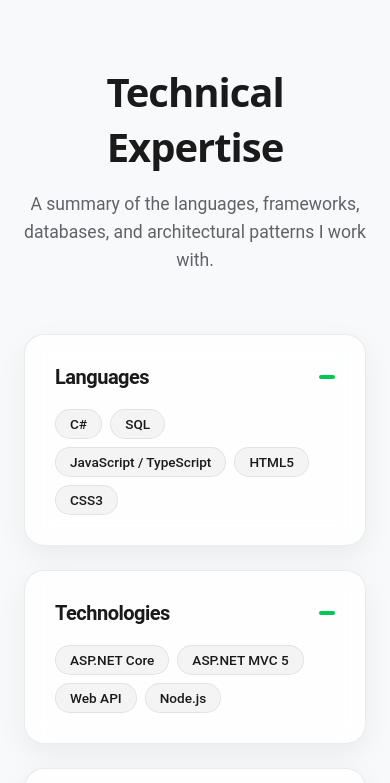
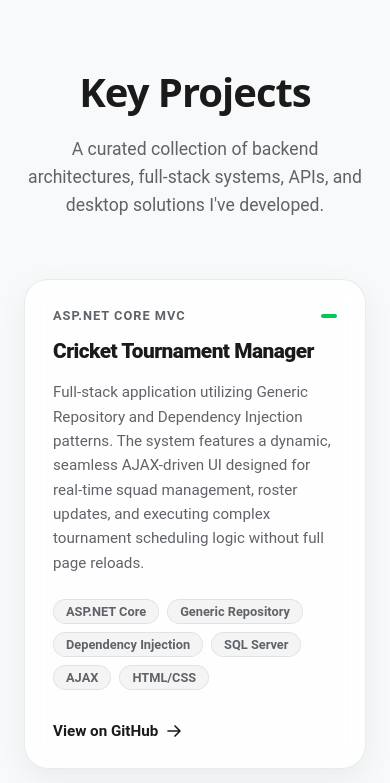
Before and after one commit to MMRakibuzzaman/MMRakibuzzaman.github.io, an Angular app: page / in a window 390 px wide. Shown: the part 880-1663 px from the top of the page. Built offline with nearby package versions, Linux system fonts and the light colour scheme.

Commit message:
Populate Projects component with featured project cards and responsive layout

```diff
--- a/src/app/app.html
+++ b/src/app/app.html
@@ -1,5 +1,6 @@
 <app-navbar></app-navbar>
 <app-home id="home"></app-home>
+<app-projects id="projects"></app-projects>
 <app-skills id="skills"></app-skills>
 <app-about-me id="about"></app-about-me>
 <app-contact id="contact"></app-contact>
--- a/src/app/app.ts
+++ b/src/app/app.ts
@@ -5,10 +5,11 @@
 import { Contact } from './components/contact/contact';
 import { Skills } from './components/skills/skills';
 import { AboutMe } from './components/about-me/about-me';
+import { Projects } from './components/projects/projects';
 
 @Component({
   selector: 'app-root',
-  imports: [RouterOutlet, Navbar, Home, Contact, Skills, AboutMe],
+  imports: [RouterOutlet, Navbar, Home, Contact, Skills, AboutMe, Projects],
   templateUrl: './app.html',
   styleUrl: './app.css'
 })
--- a/src/app/components/projects/projects.css
+++ b/src/app/components/projects/projects.css
@@ -0,0 +1,176 @@
+.projects-section {
+  padding: 100px 24px;
+  background-color: var(--bg-color);
+  position: relative;
+  overflow: hidden;
+  box-sizing: border-box;
+}
+
+.projects-container {
+  max-width: 1000px;
+  margin: 0 auto;
+}
+
+.section-header {
+  text-align: center;
+  margin-bottom: 60px;
+}
+
+.section-header .title {
+  font-size: 2.5rem;
+  font-weight: 800;
+  color: var(--logo-color);
+  margin: 0 0 16px 0;
+  letter-spacing: -1px;
+  font-family: system-ui, -apple-system, sans-serif;
+}
+
+.section-header .subtitle {
+  font-size: 1.1rem;
+  color: var(--text-secondary);
+  max-width: 600px;
+  margin: 0 auto;
+  line-height: 1.6;
+}
+
+.projects-grid {
+  display: grid;
+  grid-template-columns: repeat(auto-fit, minmax(400px, 1fr));
+  gap: 32px;
+}
+
+.project-card {
+  background-color: var(--navbar-bg);
+  backdrop-filter: blur(12px);
+  -webkit-backdrop-filter: blur(12px);
+  border: 1px solid var(--navbar-border);
+  border-radius: 24px;
+  padding: 36px;
+  box-shadow: 0 10px 30px var(--shadow-color);
+  transition: transform 0.3s cubic-bezier(0.4, 0, 0.2, 1), border-color 0.3s ease;
+  display: flex;
+  flex-direction: column;
+  justify-content: space-between;
+}
+
+.project-card:hover {
+  transform: translateY(-5px);
+  border-color: rgba(198, 40, 40, 0.3);
+}
+
+.project-header {
+  display: flex;
+  align-items: center;
+  justify-content: space-between;
+  margin-bottom: 16px;
+}
+
+.project-category {
+  font-size: 0.8rem;
+  font-weight: 600;
+  color: var(--text-secondary);
+  text-transform: uppercase;
+  letter-spacing: 1px;
+}
+
+.decorator {
+  width: 16px;
+  height: 4px;
+  background-color: var(--accent-color);
+  border-radius: 9999px;
+  transition: width 0.3s ease, background-color 0.3s ease;
+}
+
+.project-card:hover .decorator {
+  width: 24px;
+  background-color: var(--red-accent);
+}
+
+.project-title {
+  font-size: 1.5rem;
+  font-weight: 800;
+  color: var(--logo-color);
+  margin: 0 0 16px 0;
+  letter-spacing: -0.5px;
+  line-height: 1.2;
+}
+
+.project-about {
+  font-size: 0.95rem;
+  color: var(--text-secondary);
+  line-height: 1.6;
+  margin: 0 0 24px 0;
+  flex-grow: 1;
+}
+
+.tech-tags {
+  display: flex;
+  flex-wrap: wrap;
+  gap: 8px;
+  margin-bottom: 32px;
+}
+
+.tech-tag {
+  background-color: var(--hover-bg);
+  color: var(--text-secondary);
+  border: 1px solid var(--navbar-border);
+  font-size: 0.8rem;
+  font-weight: 600;
+  padding: 4px 12px;
+  border-radius: 9999px;
+  transition: border-color 0.2s ease, color 0.2s ease;
+  user-select: none;
+}
+
+.project-card:hover .tech-tag {
+  border-color: rgba(198, 40, 40, 0.15);
+}
+
+.tech-tag:hover {
+  border-color: var(--red-accent) !important;
+  color: var(--red-accent);
+}
+
+.card-footer {
+  display: flex;
+  align-items: center;
+}
+
+.github-link {
+  display: inline-flex;
+  align-items: center;
+  gap: 8px;
+  color: var(--logo-color);
+  text-decoration: none;
+  font-size: 0.95rem;
+  font-weight: 700;
+  transition: color 0.2s ease;
+}
+
+.github-link:hover {
+  color: var(--red-accent);
+}
+
+.arrow-icon {
+  width: 16px;
+  height: 16px;
+  transition: transform 0.2s ease;
+}
+
+.github-link:hover .arrow-icon {
+  transform: translateX(4px);
+}
+
+/* Responsive adjustment */
+@media (max-width: 600px) {
+  .projects-grid {
+    grid-template-columns: 1fr;
+    gap: 24px;
+  }
+  .project-card {
+    padding: 28px;
+  }
+  .project-title {
+    font-size: 1.3rem;
+  }
+}
--- a/src/app/components/projects/projects.html
+++ b/src/app/components/projects/projects.html
@@ -1 +1,38 @@
-<p>projects works!</p>
+<section class="projects-section" id="projects">
+  <div class="projects-container">
+    <div class="section-header">
+      <h2 class="title">Key Projects</h2>
+      <p class="subtitle">A curated collection of backend architectures, full-stack systems, APIs, and desktop solutions I've developed.</p>
+    </div>
+
+    <div class="projects-grid">
+      @for (project of projects; track project.title) {
+        <div class="project-card">
+          <div class="project-header">
+            <span class="project-category">{{ project.category }}</span>
+            <span class="decorator"></span>
+          </div>
+
+          <h3 class="project-title">{{ project.title }}</h3>
+
+          <p class="project-about">{{ project.about }}</p>
+
+          <div class="tech-tags">
+            @for (tech of project.technologies; track tech) {
+              <span class="tech-tag">{{ tech }}</span>
+            }
+          </div>
+
+          <div class="card-footer">
+            <a [href]="project.url" target="_blank" class="github-link">
+              <span>View on GitHub</span>
+              <svg xmlns="http://www.w3.org/2000/svg" fill="none" viewBox="0 0 24 24" stroke-width="2.5" stroke="currentColor" class="arrow-icon">
+                <path stroke-linecap="round" stroke-linejoin="round" d="M13.5 4.5 21 12m0 0-7.5 7.5M21 12H3" />
+              </svg>
+            </a>
+          </div>
+        </div>
+      }
+    </div>
+  </div>
+</section>
--- a/src/app/components/projects/projects.ts
+++ b/src/app/components/projects/projects.ts
@@ -1,9 +1,56 @@
 import { Component } from '@angular/core';
+import { CommonModule } from '@angular/common';
+
+interface Project {
+  category: string;
+  title: string;
+  technologies: string[];
+  about: string;
+  url: string;
+}
 
 @Component({
   selector: 'app-projects',
-  imports: [],
+  imports: [CommonModule],
   templateUrl: './projects.html',
   styleUrl: './projects.css',
 })
-export class Projects {}
+export class Projects {
+  projects: Project[] = [
+    {
+      category: 'ASP.NET Core MVC',
+      title: 'Cricket Tournament Manager',
+      technologies: ['ASP.NET Core', 'Generic Repository', 'Dependency Injection', 'SQL Server', 'AJAX', 'HTML/CSS'],
+      about: 'Full-stack application utilizing Generic Repository and Dependency Injection patterns. The system features a dynamic, seamless AJAX-driven UI designed for real-time squad management, roster updates, and executing complex tournament scheduling logic without full page reloads.',
+      url: 'https://github.com/MMRakibuzzaman/Cricket-Tournament-Manager'
+    },
+    {
+      category: 'ASP.NET Web API 2',
+      title: 'Cricket Player REST API',
+      technologies: ['ASP.NET Web API 2', 'Entity Framework 6', 'View Models', 'JSON'],
+      about: 'A backend service dedicated to demonstrating advanced CRUD operations. Optimized for JSON, this project securely handles complex file uploads (like player imagery) via multipart/form-data. It extensively utilizes ViewModels to decouple internal data models from the external API surface.',
+      url: 'https://github.com/MMRakibuzzaman/MVC5-API'
+    },
+    {
+      category: 'ASP.NET MVC 5',
+      title: 'Sports Jersey Inventory System',
+      technologies: ['ASP.NET MVC 5', 'Entity Framework 6 (Code First)', 'SQL Server', 'Async Programming'],
+      about: 'A robust inventory management system implementing EF6 Code-First approach. Handles complex relational data models and asynchronous programming. Utilizes strict SQL transactions and stored procedures to ensure high-reliability data integrity across the inventory lifecycle.',
+      url: 'https://github.com/MMRakibuzzaman/MVC5_CodeFirst'
+    },
+    {
+      category: 'Node.js Backend',
+      title: 'Sports Data API',
+      technologies: ['Node.js', 'Express.js', 'MongoDB', 'Mongoose'],
+      about: 'A NoSQL backend service built with Express and MongoDB. Demonstrates effective document database schema modeling utilizing Mongoose and provides a structured, scalable RESTful API design tailored for modern frontend application consumption.',
+      url: 'https://github.com/MMRakibuzzaman/NodeJS_MongoDB'
+    },
+    {
+      category: 'Desktop & Architecture Development',
+      title: 'Player Management & Clean Architecture Apps',
+      technologies: ['C# WinForms', 'ADO.NET', 'Repository Pattern', 'Factory Pattern'],
+      about: 'Two consolidated projects demonstrating core C# engineering. Player Management System highlights low-level DB interactions, Master-Detail relationships, and manual transaction management. Repository Pattern App demonstrates deep architectural decoupling of data access from business logic for enhanced unit testing.',
+      url: 'https://github.com/MMRakibuzzaman/ADO.NET_WinForms'
+    }
+  ];
+}
```
